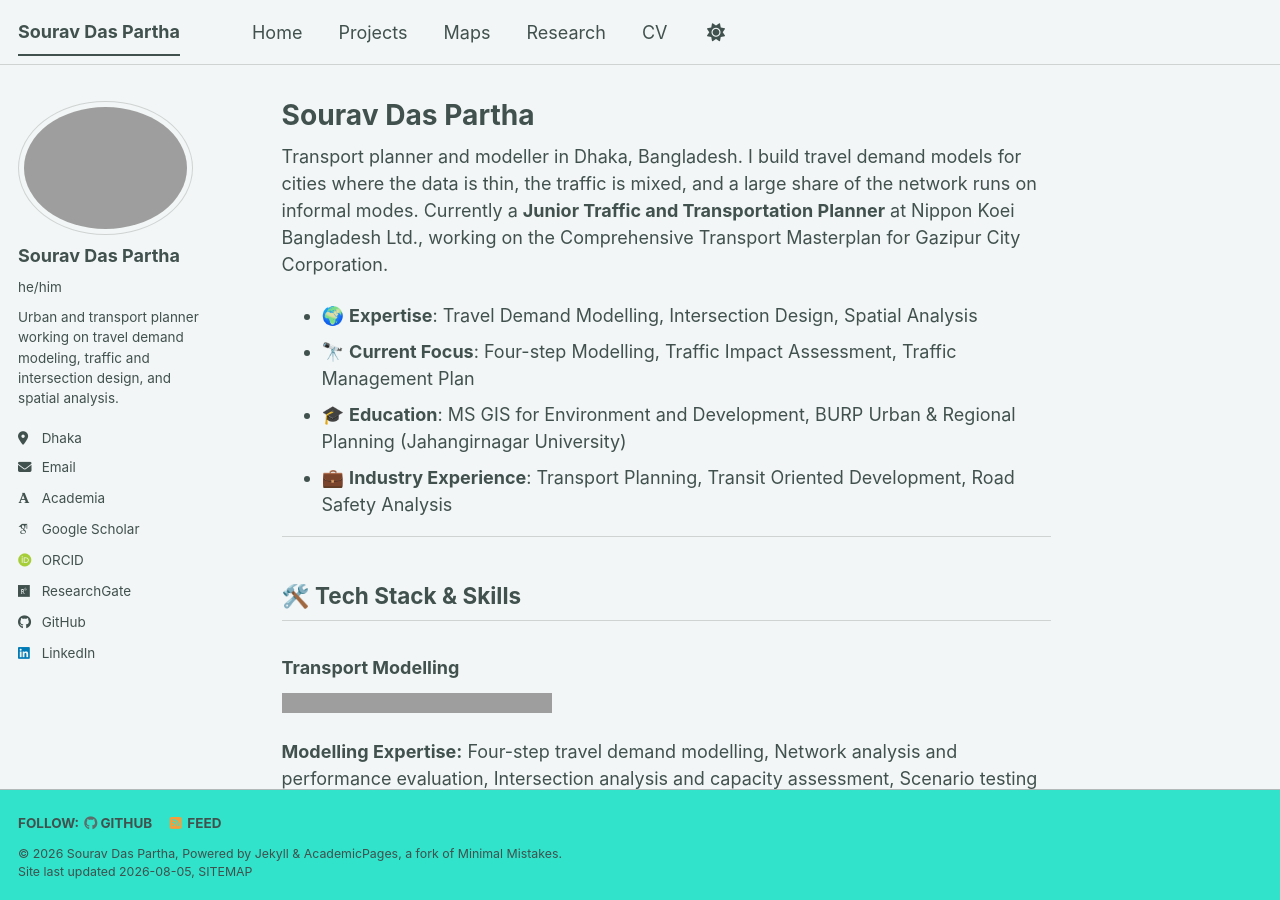
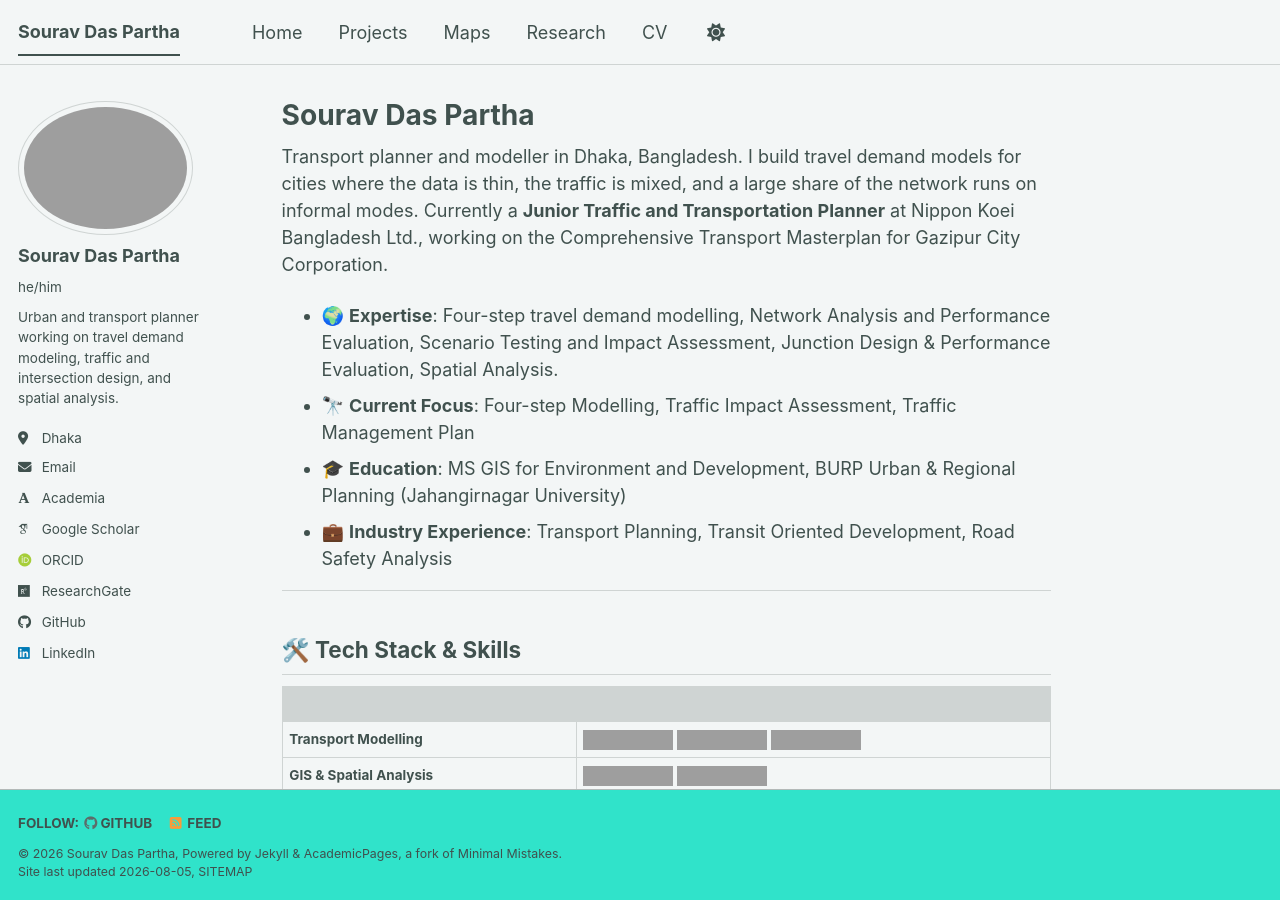
Before and after one commit to souravdaspartha/souravdaspartha.github.io, a Jekyll site: the page built from _pages/about.md, in a window 1280 px wide and 900 px high, cut to the strip 0-900 px from the top of the window. Built offline with Jekyll 4.4.1, drawn with Linux system fonts in a browser that asks for light colours; some web fonts are replaced; a script bundle is joined from its source files by our own code; library files that are not in the unit come from our copies; grey boxes are pictures that could not be loaded.

Commit message:
Update about.md

```diff
--- a/_pages/about.md
+++ b/_pages/about.md
@@ -9,7 +9,7 @@ redirect_from:
 
 Transport planner and modeller in Dhaka, Bangladesh. I build travel demand models for cities where the data is thin, the traffic is mixed, and a large share of the network runs on informal modes. Currently a **Junior Traffic and Transportation Planner** at Nippon Koei Bangladesh Ltd., working on the Comprehensive Transport Masterplan for Gazipur City Corporation.
 
-- 🌍 **Expertise**: Travel Demand Modelling, Intersection Design, Spatial Analysis
+- 🌍 **Expertise**: Four-step travel demand modelling, Network Analysis and Performance Evaluation, Scenario Testing and Impact Assessment, Junction Design & Performance Evaluation, Spatial Analysis.
 - 🔭 **Current Focus**: Four-step Modelling, Traffic Impact Assessment, Traffic Management Plan
 - 🎓 **Education**: MS GIS for Environment and Development, BURP Urban & Regional Planning (Jahangirnagar University)
 - 💼 **Industry Experience**: Transport Planning, Transit Oriented Development, Road Safety Analysis
@@ -18,23 +18,12 @@ Transport planner and modeller in Dhaka, Bangladesh. I build travel demand model
 
 ## 🛠️ Tech Stack & Skills
 
-### **Transport Modelling**
-
-![TransCAD](https://img.shields.io/badge/TransCAD-1F4E79?style=for-the-badge)![PTV Vissim](https://img.shields.io/badge/PTV_Vissim-005CA9?style=for-the-badge)![SIDRA](https://img.shields.io/badge/SIDRA_Intersection-C8102E?style=for-the-badge)
-
-**Modelling Expertise:** Four-step travel demand modelling, Network analysis and performance evaluation, Intersection analysis and capacity assessment, Scenario testing and impact assessment
-
-### **GIS & Spatial Analysis**
-
-![ArcGIS](https://img.shields.io/badge/ArcGIS_Pro-2C5282?style=for-the-badge&logo=esri&logoColor=white)![QGIS](https://img.shields.io/badge/QGIS-589632?style=for-the-badge&logo=qgis&logoColor=white)
-
-### **Programming & Statistics**
-
-![Python](https://img.shields.io/badge/Python-3776AB?style=for-the-badge&logo=python&logoColor=white)![R](https://img.shields.io/badge/R-276DC3?style=for-the-badge&logo=r&logoColor=white)![Stata](https://img.shields.io/badge/Stata-1A5F7A?style=for-the-badge)
-
-### **Design & CAD**
-
-![AutoCAD](https://img.shields.io/badge/AutoCAD-E51050?style=for-the-badge&logo=autodesk&logoColor=white)![Civil 3D](https://img.shields.io/badge/Civil_3D-0696D7?style=for-the-badge&logo=autodesk&logoColor=white)![SketchUp](https://img.shields.io/badge/SketchUp-005F9E?style=for-the-badge&logo=sketchup&logoColor=white)
+| | |
+|---|---|
+| **Transport Modelling** | ![TransCAD](https://img.shields.io/badge/TransCAD-1F4E79?style=for-the-badge) ![PTV Vissim](https://img.shields.io/badge/PTV_Vissim-005CA9?style=for-the-badge) ![SIDRA](https://img.shields.io/badge/SIDRA_Intersection-C8102E?style=for-the-badge) |
+| **GIS & Spatial Analysis** | ![ArcGIS](https://img.shields.io/badge/ArcGIS_Pro-2C5282?style=for-the-badge&logo=esri&logoColor=white) ![QGIS](https://img.shields.io/badge/QGIS-589632?style=for-the-badge&logo=qgis&logoColor=white) |
+| **Programming & Statistics** | ![Python](https://img.shields.io/badge/Python-3776AB?style=for-the-badge&logo=python&logoColor=white) ![R](https://img.shields.io/badge/R-276DC3?style=for-the-badge&logo=r&logoColor=white) ![Stata](https://img.shields.io/badge/Stata-1A5F7A?style=for-the-badge) |
+| **Design & CAD** | ![AutoCAD](https://img.shields.io/badge/AutoCAD-E51050?style=for-the-badge&logo=autodesk&logoColor=white) ![Civil 3D](https://img.shields.io/badge/Civil_3D-0696D7?style=for-the-badge&logo=autodesk&logoColor=white) ![SketchUp](https://img.shields.io/badge/SketchUp-005F9E?style=for-the-badge&logo=sketchup&logoColor=white) |
 
 ---
 
```
